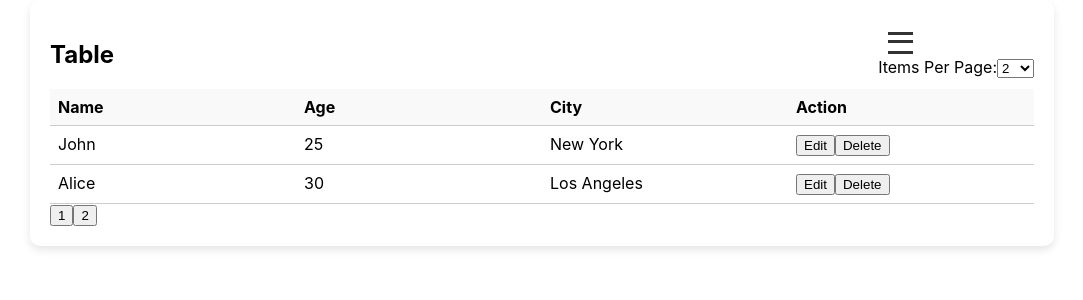
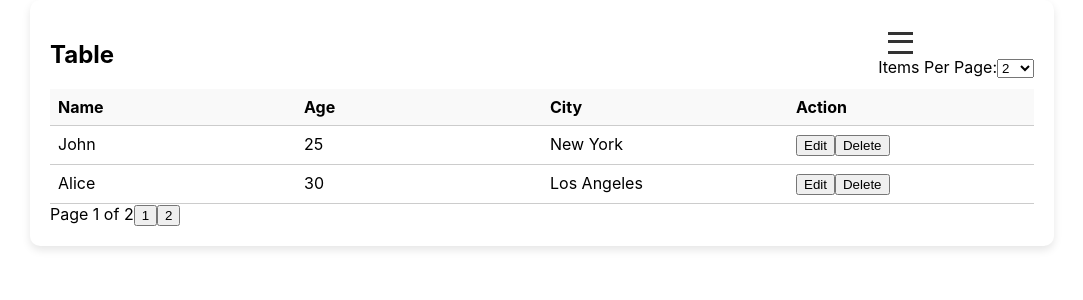
Before and after one commit to mostofa-s-cse/TechnoFix-task, a React (Create React App) app: page / in a window 1280 px wide. Shown: the top 300 px of the page, without its empty margins (98-1181 px from the left). Built offline with nearby package versions, Linux system fonts and the light colour scheme.

Commit message:
page number show

```diff
--- a/src/App.js
+++ b/src/App.js
@@ -72,6 +72,7 @@ const CustomTable = ({ columns, data, itemsPerPage }) => {
       ))}
       {/* Pagination controls */}
       <div className="pagination">
+        <span className="page-number">Page {currentPage} of {totalPages}</span>
         {Array.from({ length: totalPages }).map((_, index) => (
           <button
             key={index}
```
